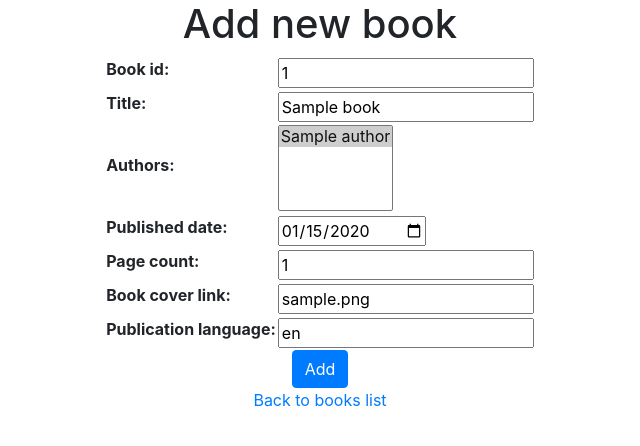
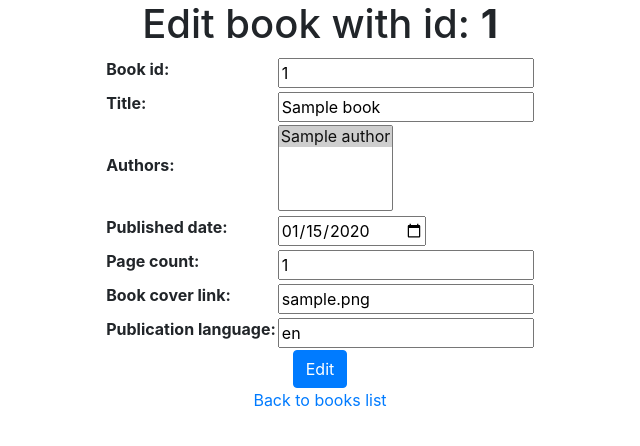
Before and after one commit to Sobiechh/BooksAPI, a Django app: page /edit/1 in a window 1280 px wide. Shown: the top 446 px of the page, without its empty margins (320-960 px from the left). Run offline with Django 3.2, Linux system fonts and the light colour scheme; tables that the repository leaves empty hold one stand-in row (values such as "Sample post"); some libraries are stand-ins or nearby versions.

Commit message:
Fix edit form

```diff
--- a/books/templates/book_edit/index.html
+++ b/books/templates/book_edit/index.html
@@ -4,7 +4,7 @@
 
 {% block content %}
     <div class="d-flex flex-column justify-content-md-center align-items-center vh-50">
-        <h1> Edit book with id: {{ form.book_id }}</h1>
+        <h1> Edit book with id: <b>{{ book.book_id }}</b></h1>
         <form method="post" class="d-flex flex-column justify-content-md-center align-items-center vh-50">
             <table>
                 {{ form }}
--- a/books/views.py
+++ b/books/views.py
@@ -39,7 +39,7 @@ def edit(request, pk):
     book = Book.objects.get(book_id=pk)
 
     if request.method == 'POST':
-        form = BookForm(request.POST)
+        form = BookForm(request.POST, instance=book)
         if form.is_valid():
             form.save()
             return redirect('books')
@@ -48,9 +48,10 @@ def edit(request, pk):
 
     context = {
         'form': form,
+        'book': book,
     }
 
-    return render(request, 'book_new/index.html', context)
+    return render(request, 'book_edit/index.html', context)
 
 
 def welcome(request):
```
